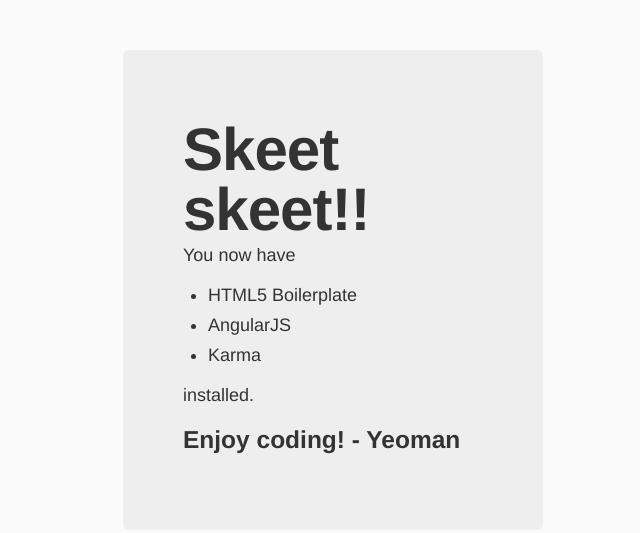
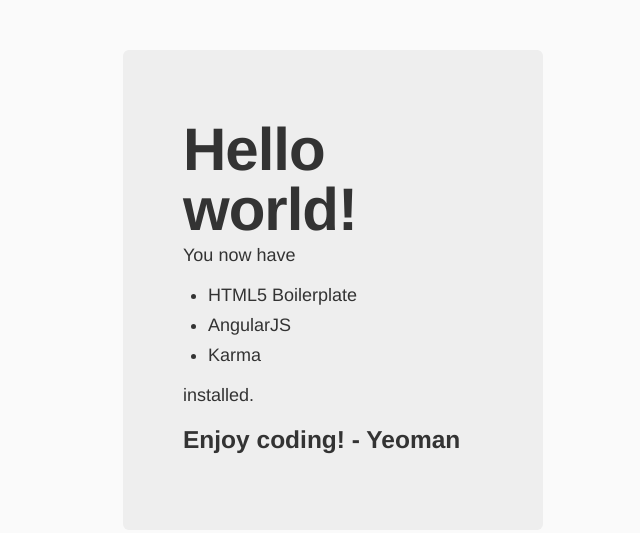
Before and after one commit to seance/ngtouch-deploy, a plain HTML site: page index.html in a window 1280 px wide. Shown: the whole page, without its empty margins (307-947 px from the left). Drawn offline with nearby package versions, Linux system fonts and the light colour scheme.

Commit message:
Deployment update 28

```diff
--- a/views/main.html
+++ b/views/main.html
@@ -1,5 +1,5 @@
 <div class="hero-unit">
-  <h1>Skeet skeet!!</h1>
+  <h1>Hello world!</h1>
   <p>You now have</p>
   <ul>
       <li ng-repeat="thing in awesomeThings">{{thing}}</li>
```
